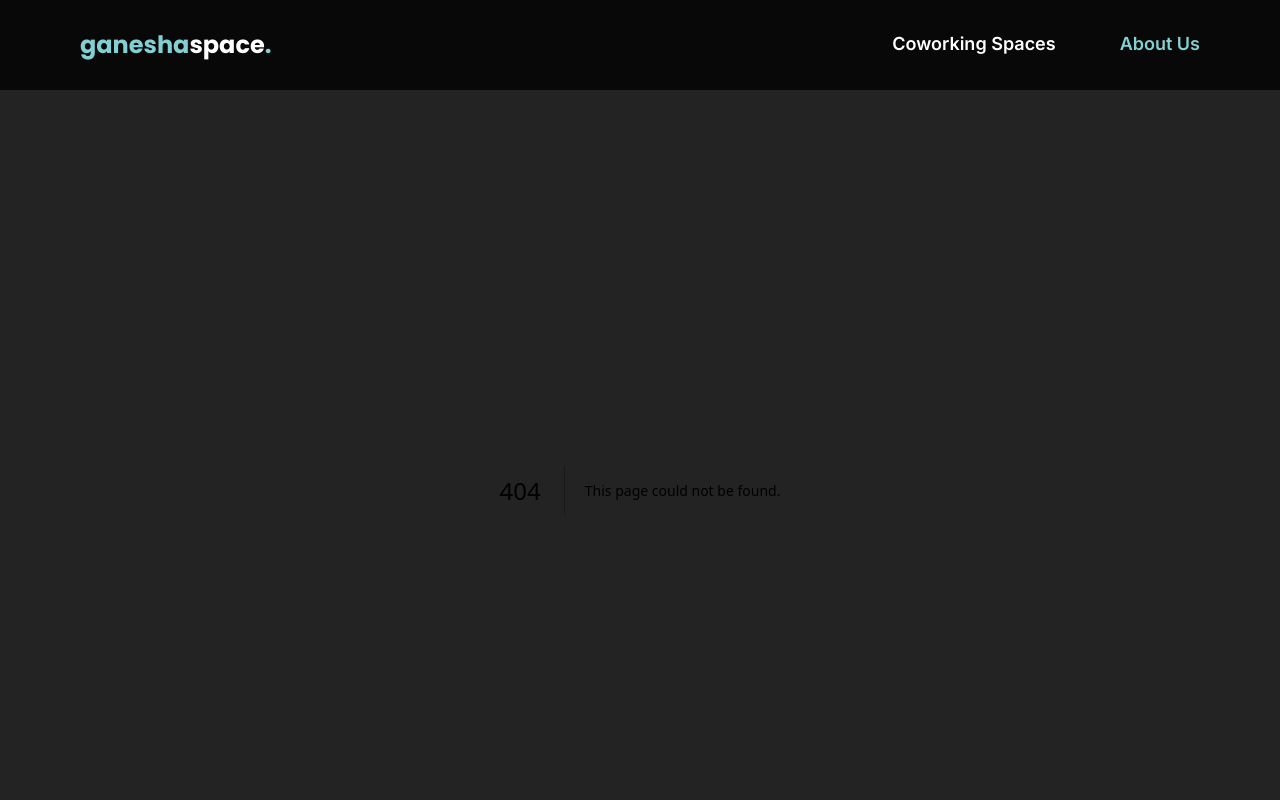
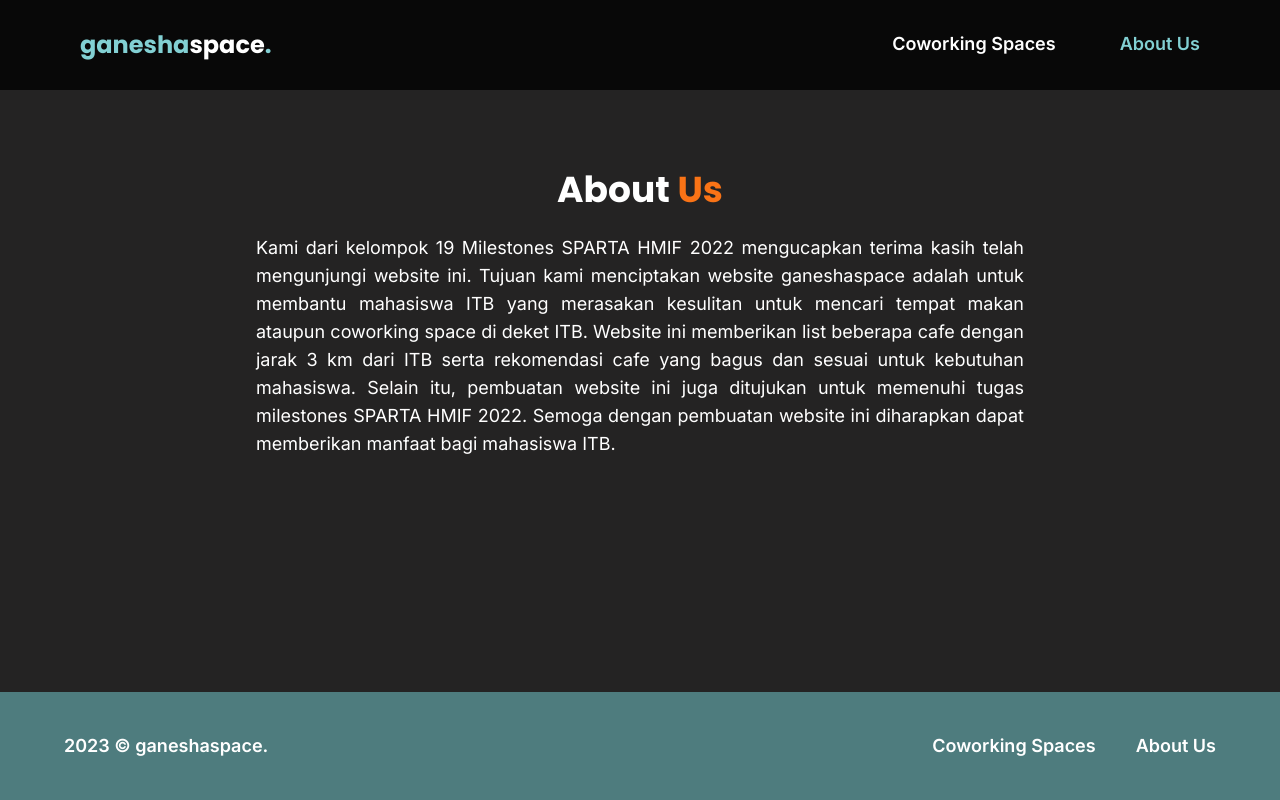
Before and after one commit to dewodt/Milestone02_K19, a Next.js app: page /about-us in a window 1280 px wide. Before the commit this address had no page. Shown: the top 800 px of the page. Built offline with nearby package versions, Linux system fonts and the light colour scheme.

Commit message:
Created about us page.

```diff
--- /dev/null
+++ b/app/about-us/page.tsx
@@ -0,0 +1,24 @@
+import Image from "next/image";
+
+export default function AboutUs() {
+  return (
+    <main className="flex flex-auto justify-center p-5 xl:p-20">
+      <section className="flex max-w-3xl flex-col items-center gap-4 xl:gap-6">
+        <h1 className="font-poppins text-2xl font-bold text-white xl:text-4xl">
+          About <span className="text-orange-500">Us</span>
+        </h1>
+        <p className="text-justify font-inter text-base text-white xl:text-lg">
+          Kami dari kelompok 19 Milestones SPARTA HMIF 2022 mengucapkan terima
+          kasih telah mengunjungi website ini. Tujuan kami menciptakan website
+          ganeshaspace adalah untuk membantu mahasiswa ITB yang merasakan
+          kesulitan untuk mencari tempat makan ataupun coworking space di deket
+          ITB. Website ini memberikan list beberapa cafe dengan jarak 3 km dari
+          ITB serta rekomendasi cafe yang bagus dan sesuai untuk kebutuhan
+          mahasiswa. Selain itu, pembuatan website ini juga ditujukan untuk
+          memenuhi tugas milestones SPARTA HMIF 2022. Semoga dengan pembuatan
+          website ini diharapkan dapat memberikan manfaat bagi mahasiswa ITB.
+        </p>
+      </section>
+    </main>
+  );
+}
```
